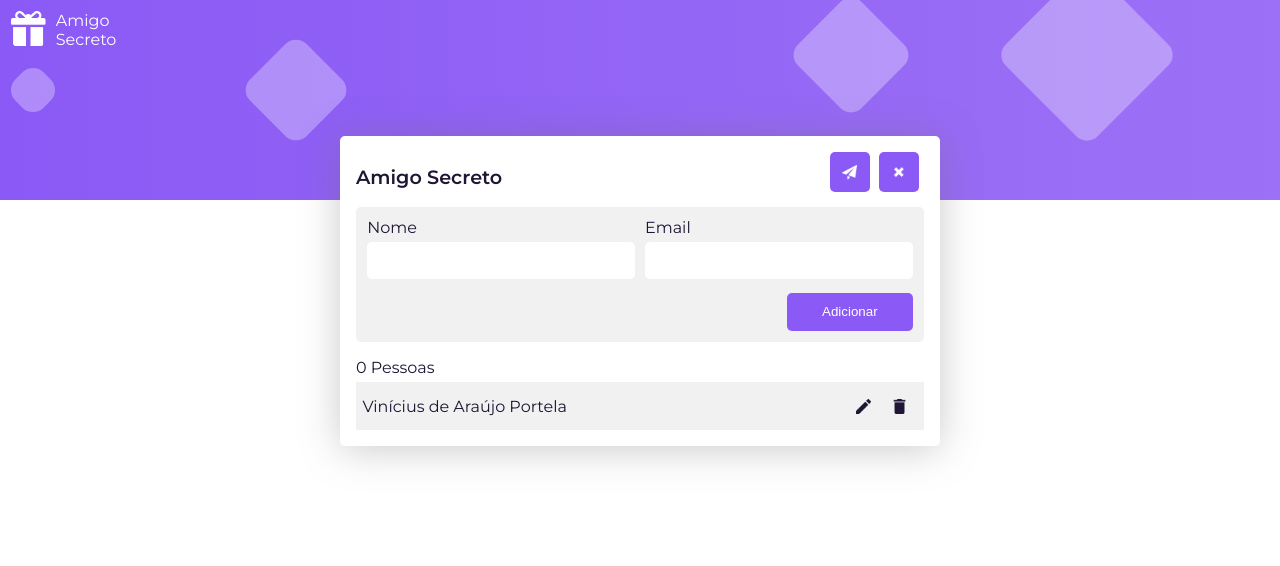
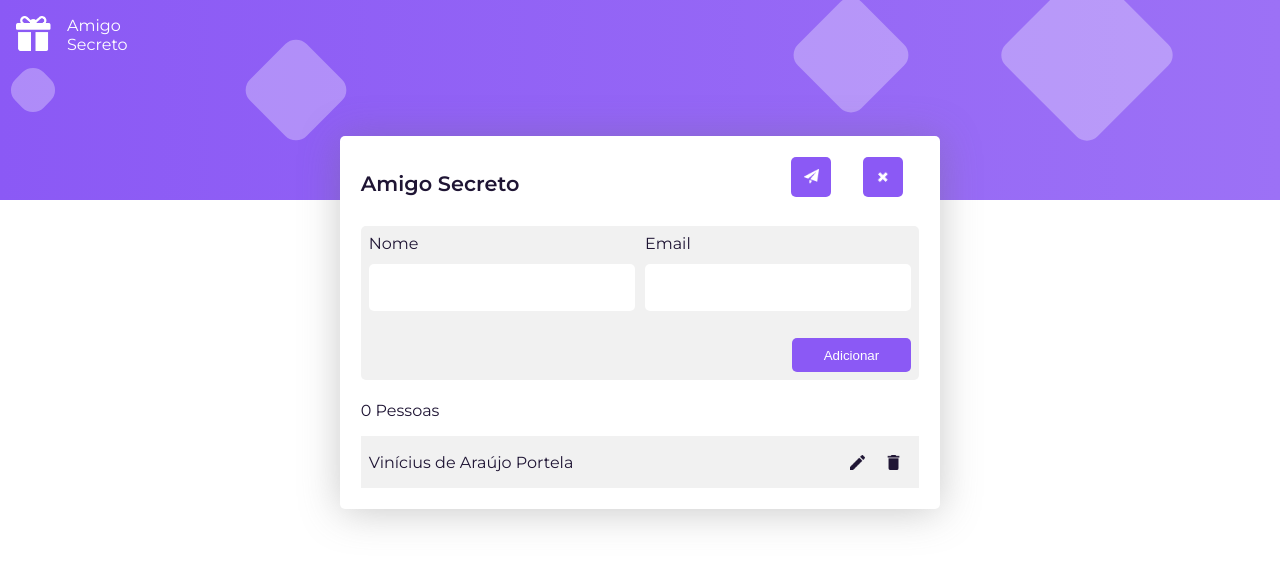
Before and after one commit to viniciusaportela/ad-2019, a React (Create React App) app in the folder frontend/: page / in a window 1280 px wide. Both pictures are taken after a click on the button 899 px from the left and 172 px from the top of the page. Shown: the top 566 px of the page. Built offline with nearby package versions, Linux system fonts and the light colour scheme.

Commit message:
Remove styles/Sizings

```diff
--- a/frontend/src/components/Button/Button.tsx
+++ b/frontend/src/components/Button/Button.tsx
@@ -3,7 +3,6 @@ import { darken, lighten } from "polished";
 import styled from "styled-components";
 
 import Colors from "../../styles/colors";
-import Sizings from "../../styles/sizings";
 
 const ButtonComponent = styled.button`
   background-color: ${Colors.PRIMARY};
@@ -19,8 +18,8 @@ const ButtonComponent = styled.button`
   justify-content: center;
   align-items: center;
 
-  padding: ${Sizings.PADDING_2};
-  border-radius: ${Sizings.BORDER_RADIUS};
+  padding: 1rem;
+  border-radius: 5px;
 
   &:hover {
     background-color: ${lighten(0.06, Colors.PRIMARY)};
--- a/frontend/src/components/Card/Card.ts
+++ b/frontend/src/components/Card/Card.ts
@@ -1,6 +1,4 @@
 import styled from "styled-components";
-
-import Sizings from "../../styles/sizings";
 
 const Card = styled.div`
   background-color: white;
@@ -9,8 +7,8 @@ const Card = styled.div`
   -moz-box-shadow: 0px 3px 40px -1px rgba(107, 107, 107, 0.38);
   box-shadow: 0px 3px 40px -1px rgba(107, 107, 107, 0.38);
 
-  padding: ${Sizings.MARGIN_3};
-  border-radius: ${Sizings.BORDER_RADIUS};
+  padding: 1.3rem;
+  border-radius: 5px;
 `;
 
 export default Card;
--- a/frontend/src/components/Input/Input.tsx
+++ b/frontend/src/components/Input/Input.tsx
@@ -4,16 +4,15 @@ import React, {
   SetStateAction,
 } from "react";
 import styled from "styled-components";
-import Sizings from "../../styles/sizings";
 
 const InputComponent = styled.input`
   outline: none;
   border: none;
   background-color: white;
 
-  padding: ${Sizings.PADDING_2};
-  border-radius: ${Sizings.BORDER_RADIUS};
-  margin: ${Sizings.MARGIN_1} 0;
+  padding: 1rem;
+  border-radius: 5px;
+  margin: 0.7rem 0;
 `;
 
 interface InputProps extends ComponentPropsWithoutRef<"input"> {
--- a/frontend/src/pages/main/Main.tsx
+++ b/frontend/src/pages/main/Main.tsx
@@ -7,7 +7,6 @@ import Button from "../../components/Button";
 import IconButton from "../../components/IconButton";
 import Input from "../../components/Input";
 
-import Sizings from "../../styles/sizings";
 import Colors from "../../styles/colors";
 
 import Gift from "../../assets/images/gift.png";
@@ -28,7 +27,7 @@ const Container = styled.div``;
 const Background = styled.div`
   width: 100%;
   height: 200px;
-  padding: ${Sizings.PADDING_2};
+  padding: 1rem;
 
   background-color: ${linearGradient({
     colorStops: [Colors.PRIMARY, lighten(0.05, Colors.PRIMARY)],
@@ -59,7 +58,7 @@ const Logo = styled.img.attrs({ src: Gift })`
 `;
 
 const LogoText = styled.span`
-  margin-left: ${Sizings.MARGIN_2};
+  margin-left: 1rem;
   color: ${Colors.LIGHT};
 
   user-drag: none;
@@ -82,7 +81,7 @@ const MainCard = styled(Card)`
 `;
 
 const Title = styled.h1`
-  font-size: ${Sizings.FONT_3};
+  font-size: 1.3rem;
   font-weight: 600;
 
   margin-right: auto;
@@ -96,7 +95,7 @@ const HeaderButton = styled(Button)`
   width: 40px;
   height: 40px;
 
-  margin: 0 ${Sizings.MARGIN_1};
+  margin: 0 1rem;
 `;
 
 const HeaderAddButton = styled(HeaderButton).attrs(
@@ -109,23 +108,23 @@ const HeaderAddButton = styled(HeaderButton).attrs(
 )<{ close?: boolean }>``;
 
 const PeopleCount = styled.span`
-  margin-bottom: ${Sizings.MARGIN_1};
+  margin-bottom: 1rem;
 `;
 
 const InputContainer = styled.div`
   background-color: ${Colors.GRAY_1};
 
-  border-radius: ${Sizings.BORDER_RADIUS};
+  border-radius: 5px;
 
-  padding: ${Sizings.PADDING_2};
-  margin-top: ${Sizings.MARGIN_1};
-  margin-bottom: ${Sizings.MARGIN_3};
+  padding: 0.5rem;
+  margin-top: 1rem;
+  margin-bottom: 1.3rem;
 `;
 
 const Line = styled.div<{ strip?: boolean }>`
   background-color: ${({ strip }) => (strip ? Colors.GRAY_1 : "transparent")};
 
-  padding: ${Sizings.PADDING_1};
+  padding: 0.5rem;
 
   flex-direction: row;
   align-items: center;
@@ -140,9 +139,9 @@ const LineEdit = styled(IconButton).attrs({ withImage: Edit })``;
 const LineDelete = styled(IconButton).attrs({ withImage: Delete })``;
 
 const AddEditButton = styled(Button)`
-  margin-top: ${Sizings.MARGIN_2};
+  margin-top: 1rem;
   margin-left: auto;
-  padding: ${Sizings.PADDING_2} ${Sizings.PADDING_5};
+  padding: 0.6rem 2rem;
 `;
 
 const Row = styled.div`
--- a/frontend/src/styles/sizings.ts
+++ /dev/null
@@ -1,20 +0,0 @@
-const Sizings = {
-  MARGIN_1: "0.3rem",
-  MARGIN_2: "0.6rem",
-  MARGIN_3: "1rem",
-  MARGIN_4: "1.5rem",
-
-  PADDING_1: "0.4rem",
-  PADDING_2: "0.7rem",
-  PADDING_3: "1rem",
-  PADDING_4: "1.5rem",
-  PADDING_5: "2.2rem",
-
-  BORDER_RADIUS: "5px",
-
-  FONT_1: "0.7rem",
-  FONT_2: "1rem",
-  FONT_3: "1.2rem",
-};
-
-export default Sizings;
```
